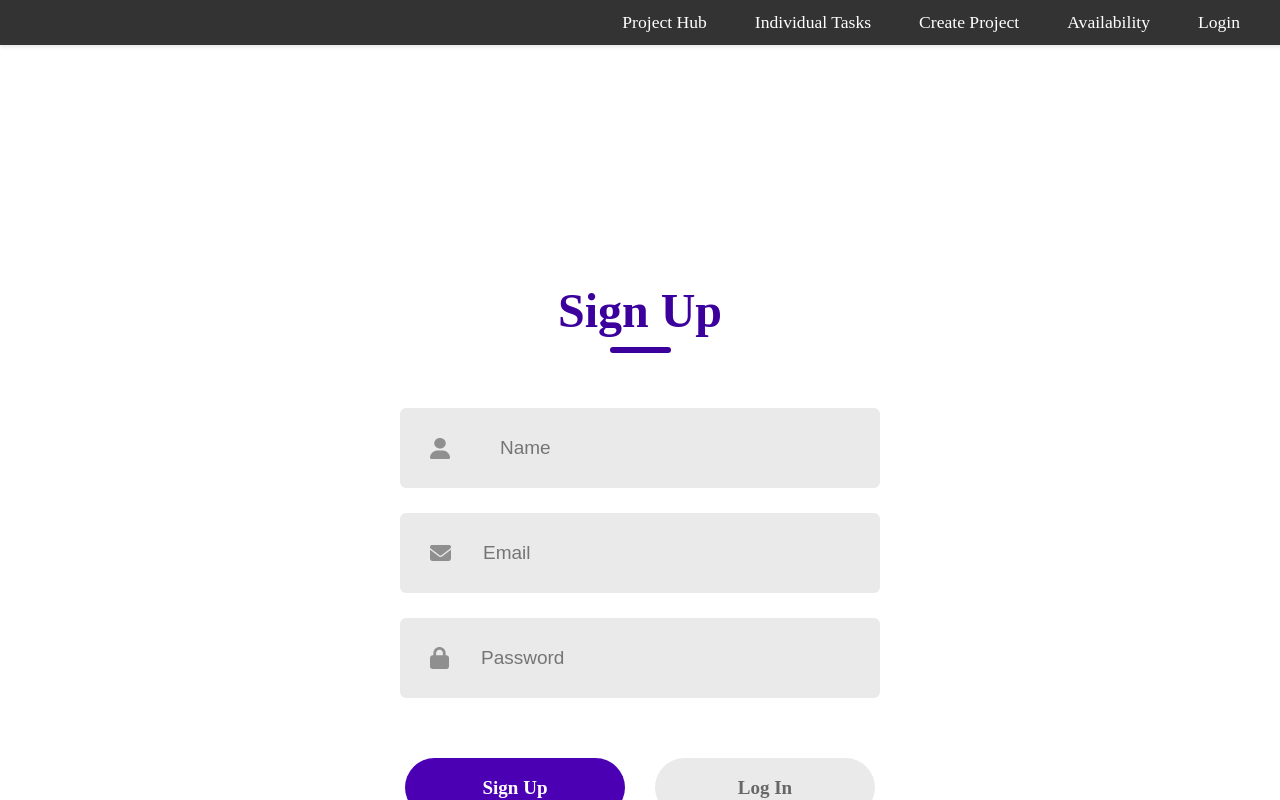
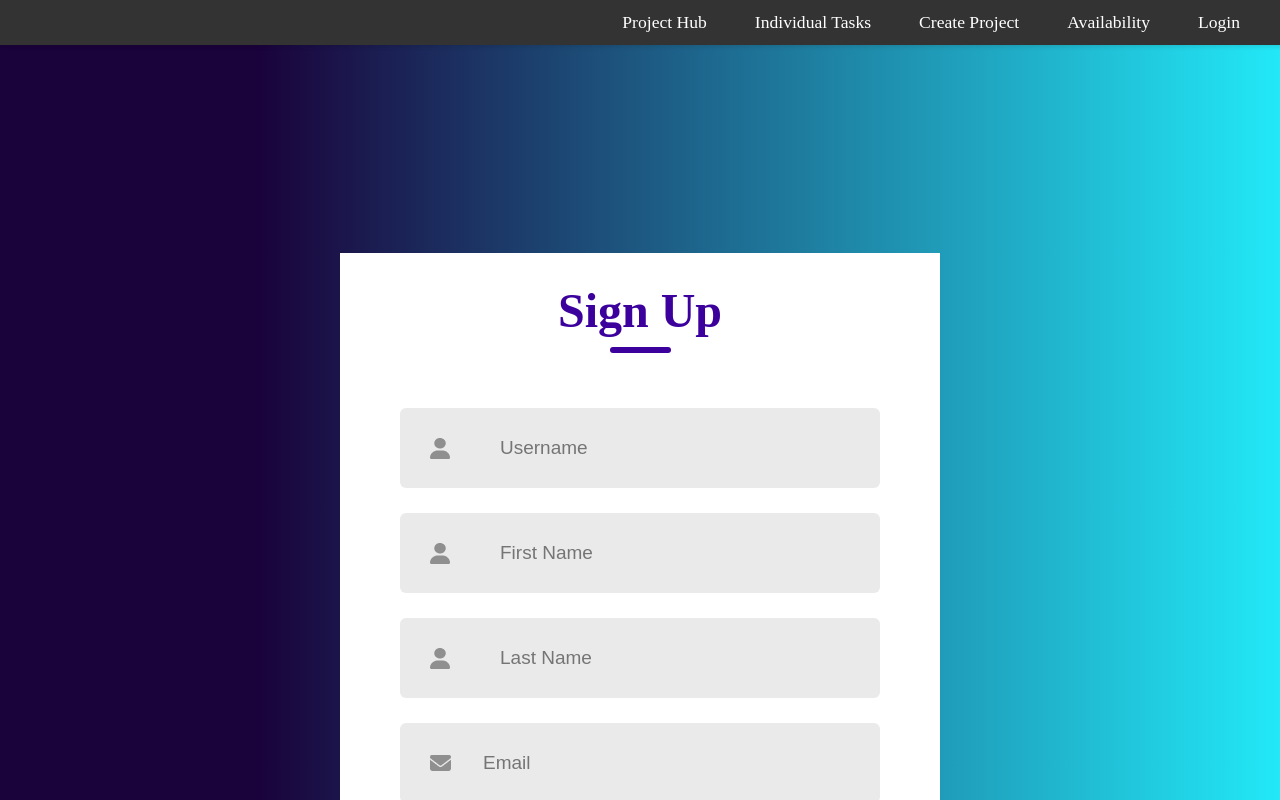
Before and after one commit to danielho774/csci201teamproject, a React (Create React App) app in the folder frontend/: page /login in a window 1280 px wide. Both pictures are taken after a click on the element "Sign Up". Shown: the top 800 px of the page. Built offline with nearby package versions, Linux system fonts and the light colour scheme.

Commit message:
processing processSignup

```diff
--- a/frontend/src/components/LoginSignup.css
+++ b/frontend/src/components/LoginSignup.css
@@ -7,6 +7,10 @@
     background: #fff;
     padding-bottom: 30px;
     /*Aligns everything to the center of the webpage*/
+}
+
+body {
+    background: linear-gradient(90deg, #1a023b 20%, #22e8f7 100%);
 }
 
 .header{
--- a/frontend/src/components/LoginSignup.jsx
+++ b/frontend/src/components/LoginSignup.jsx
@@ -5,18 +5,41 @@ import userIcon from '../Assets/person.png'
 import emailIcon from '../Assets/email.png'
 import passwordIcon from '../Assets/password.png'
 
-export const LoginSignup = ({setIsLoggedIn}) => {
+
+export const LoginSignup = ({onLogin}) => {
+
+  const [username, setUsername] = React.useState("");
+  const [firstName, setFN] = React.useState("");
+  const [lastName, setLN] = React.useState("");
+  const [email, setEmail] = React.useState("");
+  const [password, setPassword] = React.useState("");
+
+  const [action, setAction] = React.useState("Log In");
 
 
-  const [action, setAction] = React.useState("Log In");
-   const processLogin = () => {
-    console.log("Processing login...");
-    // leave this empty for backend team
+  async function processLogin({email, password }){
+
   }
 
-  const processSignup = () => {
-    console.log("Processing signup...");
-    // leave this empty for backend team
+  async function processSignup({ username, firstName, lastName, email, password }){
+    const result = await fetch('/api/users/register',
+      {method: 'POST',
+        headers: {'Content-Type':'application/json'},
+        body: JSON.stringify({username, email, password, firstName, lastName}),
+      });
+      if(!result.ok){
+        throw new Error("Error connecting to backend");
+      }
+
+      const data = await result.json();
+      const userID = data.userId;
+      console.log(userID);
+
+
+      //localStorage.setItem('logged-in', 'true');
+      //localStorage.setItem('user-email', );
+      onLogin();
+      //navigate('/');
   }
   //usestate is what React calls a Hook, it enables functional components to manage the state of the variable
   //also note that you can import the React Usestate instead of directly calling it like I did :P
@@ -28,18 +51,28 @@ export const LoginSignup = ({setIsLoggedIn}) => {
       </div>
       <div className="inputs">
         {action === "Log In" ? <div></div> :
+        <>
+          <div className="input">
+            <img src={userIcon} alt="" />
+            <input type="text" placeholder = "Username" value = {username} onChange = {(e) => setUsername(e.target.value)}/>
+          </div>
           <div className="input">
           <img src={userIcon} alt="" />
-          <input type="text" placeholder = "Name"/>
-          </div>}
+            <input type="text" placeholder = "First Name" value = {firstName} onChange = {(e) => setFN(e.target.value)}/>
+          </div>
+          <div className="input">
+          <img src={userIcon} alt="" />
+            <input type="text" placeholder = "Last Name" value = {lastName} onChange = {(e) => setLN(e.target.value)}/>
+          </div>
+          </>}
         {/*This ternary operator makes it so that the Name field is hidden on the Login page. Because you don't need that*/}
         <div className="input">
           <img src={emailIcon} alt="" />
-          <input type="email" placeholder = "Email"/>
+          <input type="email" placeholder = "Email"value={email} onChange={(e) => setEmail(e.target.value)}/>
         </div>
         <div className="input">
           <img src={passwordIcon} alt="" />
-          <input type="password" placeholder = "Password"/>
+          <input type="password" placeholder = "Password" value={password} onChange={(e) => setPassword(e.target.value)}/>
         </div>
       </div>
       {action === "Sign Up" ? <div></div> : <div className="forgot-password">Forgot Your Password? <span>Click Here!</span></div>}
@@ -51,9 +84,9 @@ export const LoginSignup = ({setIsLoggedIn}) => {
       </div>
       <div className="submit-button" onClick={() => {
         if (action === "Log In") {
-          processLogin();
+          processLogin({email, password});
         } else {
-          processSignup();
+          processSignup({ username, firstName, lastName, email, password });
         }
       }}>
         {action}
```
